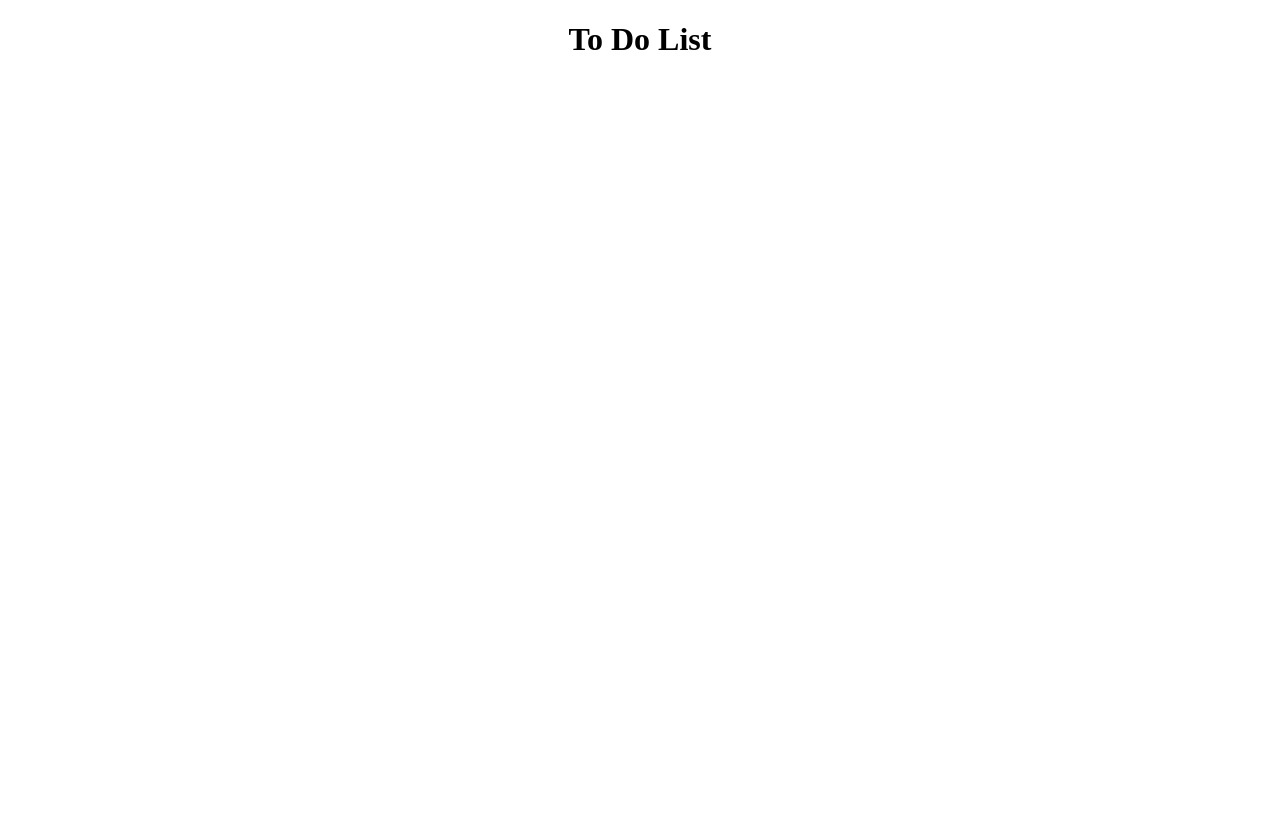
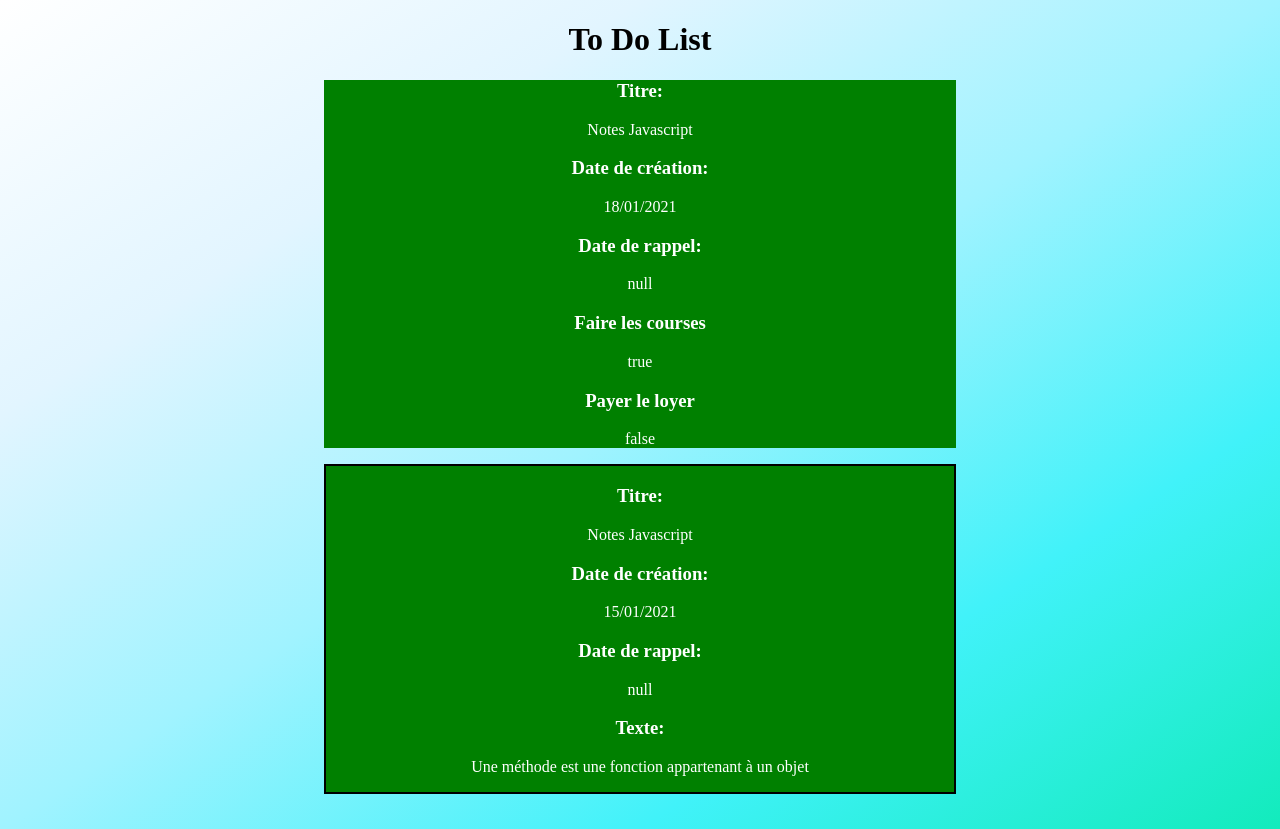
Before and after one commit to LaInca/ToDoList, a plain HTML site: page index.html in a window 1280 px wide. Before the commit the page ends 800 px from the top, so only its background shows below. Drawn offline with Linux system fonts and the light colour scheme.

Commit message:
ajout render

```diff
--- a/app.js
+++ b/app.js
@@ -4,7 +4,7 @@ let notesJSON = `[
 		"titre": "Notes Javascript",
 		"texte": "Une méthode est une fonction appartenant à un objet",
 		"date": "15/01/2021",
-		"couleur": "rouge",
+		"couleur": "vert",
 		"dateRappel": "null"
 	},
 
@@ -15,7 +15,7 @@ let notesJSON = `[
 			{"Payer le loyer": false}
 		],
 		"date": "18/01/2021",
-		"couleur": "rouge",
+		"couleur": "vert",
 		"dateRappel": "null"
 	}
 ]`
--- a/index.html
+++ b/index.html
@@ -9,6 +9,8 @@
     <div>
         <h1>To Do List</h1>
       </div>
+
+    <div id="container"></div>
       <script src="app.js"></script>
       <script src="notes.js"></script>
 
--- a/notes.js
+++ b/notes.js
@@ -58,6 +58,15 @@ class Note {
             this._dateRappel = dateRappel;
         }
     }
+    //ne doit pas se retrouver sur les instances mais sur la classe (avec le mot static)
+    //la methode displayNotes va afficher les instances dans un élément html (container)
+    static displayNotes(arrayInstance,containerHTML) {
+        for (let instance of arrayInstance){
+            containerHTML.insertAdjacentElement("beforeend",instance.render())
+        }
+    }
+
+
 }
 //Création de la classe fille TextNote avec un extends
 //constructor avec les arguments de la classe ancêtre "Note" plus un argument texte
@@ -76,16 +85,37 @@ class TextNote extends Note {
             this._texte = texte;
         }
     }
+      //afficher tout ce qui se trouve entre debut et fin de la balise div
+    //entre les 2 étapes modifier div pour qu'il corresponde à ce que je veux afficher, L'objet note va avoir des propriétés qui seront utilisées pour créer le bon HTML
+    //utilisation de .innerHTML pour customiser ma div  innerHTML = `rrrrrrr`  titre texte datecréation
+    //revoir les fonctions et la méthode displayNote innerHTML
     render() {
-      let div = document.createElement("div")
-      //afficher tout ce qui se trouve entre debut et fin de la balise div
-    this.render(div, 'titre', this.titre)
-    this.render(div, 'texte', this.texte)
-    this.render(div,'dateCreation', this.dateCreation)
-    this.render(div, 'couleur', this.couleur)
-    this.render(div, 'dateRappel', this.dateRappel)
+      let item = document.createElement("div")
+      item.innerHTML = `${this.titre}
+      ${this.texte}
+      ${this.dateCreation}
+      ${this.dateRappel}`;
+      item.style.background = this.couleur;
+      item.style.border = "2px solid black";
+      item._noteReference_ = this;
 
-    return div;
+      let colorsMapping = {
+        rouge: "red",
+        orange: "orange",
+        jaune: "yellow",
+        vert: "green"
+    }
+    //creation du html
+    item.innerHTML= `
+
+            <h3>Titre:</h3> <p>${this.titre}</p>
+            <h3>Date de création:</h3> <p>${this.dateCreation}</p>
+            <h3>Date de rappel:</h3> <p>${this.dateRappel}</p>
+            <h3>Texte:</h3> <p>${this.texte}</p>
+    `
+        //attribuer la couleur du bacground avec la couleur de l instance.
+        item.style.background = colorsMapping[this.couleur];
+      return item;
     }
 
 }
@@ -102,6 +132,34 @@ class CheckListNote extends Note {
             this._toDo = toDo;
         }
     }
+    render() {
+        let item = document.createElement("div")
+        item.style.background = this.couleur;
+        item._noteReference_ = this;
+        let colorsMapping = {
+            rouge: "red",
+            orange: "orange",
+            jaune: "yellow",
+            vert: "green"
+        }
+        //creation du html
+        item.innerHTML= `
+
+                <h3>Titre:</h3> <p>${this.titre}</p>
+                <h3>Date de création:</h3> <p>${this.dateCreation}</p>
+                <h3>Date de rappel:</h3> <p>${this.dateRappel}</p>
+        `
+        for (let tache of this.toDo){
+            for (let champ in tache){
+                item.innerHTML+=`<h3>${champ}</h3> <p>${tache[champ]}</p>`;
+                //console.log(champ,tache[champ])
+            }
+            //console.log(item)
+        }
+            //attribuer la couleur du background avec la couleur de l instance.
+            item.style.background = colorsMapping[this.couleur];
+        return item;
+      }
 }
 let noteArray = [];
 let mesNotesParsees = JSON.parse(notesJSON);
@@ -110,10 +168,12 @@ let mesNotesParsees = JSON.parse(notesJSON);
 //for in lui passe sur les noms de propriétés d'un objet (for key in ...)
 for (let note of mesNotesParsees) {
     if (note.texte !== undefined) {
-        noteArray.unshift(new TextNote(note.titre, note.texte, note.dateCreation, note.couleur, note.dateRappel));
+        noteArray.unshift(new TextNote(note.titre, note.texte, note.date, note.couleur, note.dateRappel));
     }
     else if (note.toDo !== undefined) {
-        noteArray.unshift(new CheckListNote(note.titre, note.toDo, note.dateCreation, note.couleur, note.dateRappel));
+        noteArray.unshift(new CheckListNote(note.titre, note.toDo, note.date, note.couleur, note.dateRappel));
     }
 
+
 }
+Note.displayNotes(noteArray,document.querySelector("#container"))
--- a/style.css
+++ b/style.css
@@ -1,7 +1,19 @@
 body{
-    background-color: white;
+    background-image: linear-gradient(to right bottom, #ffffff, #e2f5ff, #a0f3ff, #41f2f9, #12ebbc);
+    background-repeat: no-repeat;
+    height: 100vh;
+
 
 }
 h1{
     text-align: center;
+    color:black;
 }
+#container{
+    display: block;
+    margin-left: auto;
+    margin-right: auto;
+    text-align: center;
+    color:white;
+    width: 50%;
+}
```
